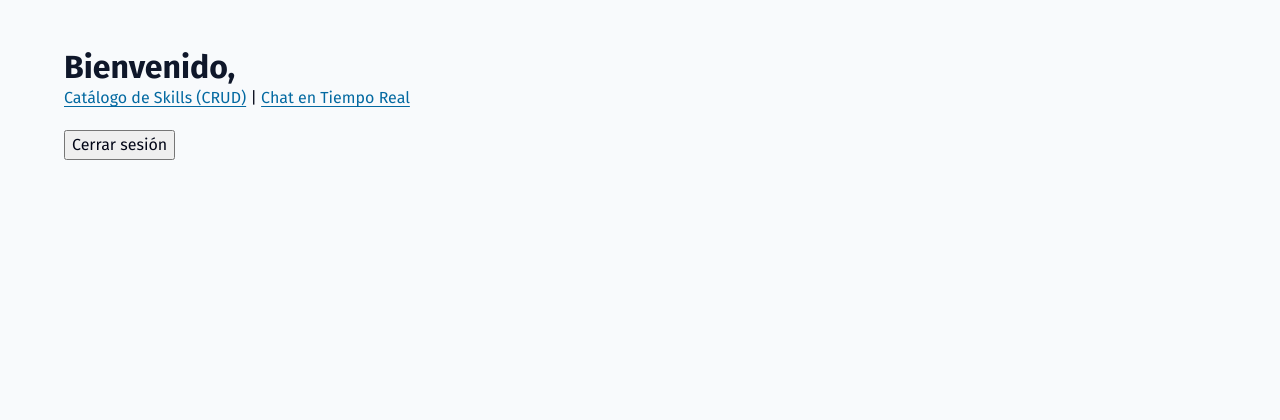
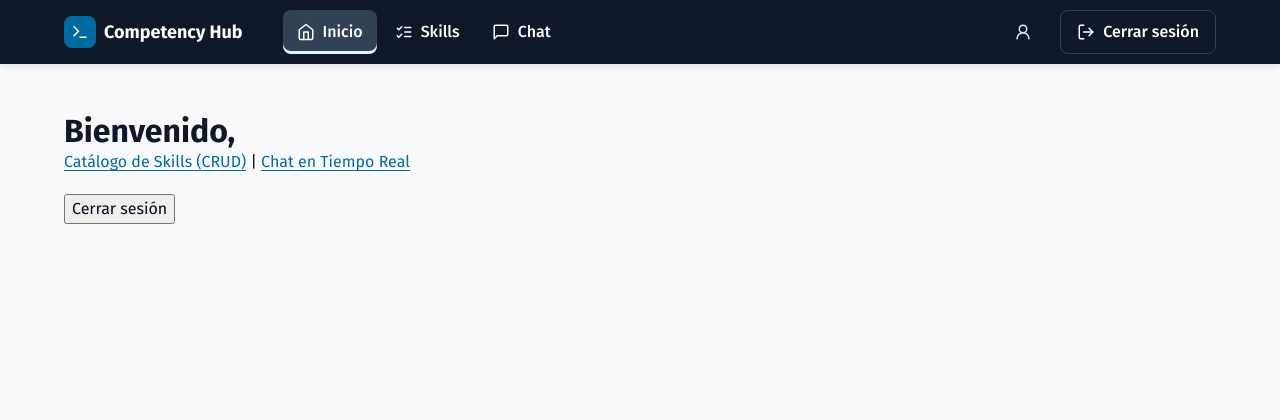
Before and after one commit to Jhairzp27/competency-hub, a Node server app: page /dashboard in a window 1280 px wide. Shown: the top 420 px of the page. Run offline with Node 20, Linux system fonts and the light colour scheme; the visitor is signed in with stand-in values (Sample User, id 1).

Commit message:
feat(ui): add responsive navbar with active link and logout
- partials/navbar.ejs, included automatically from head.ejs: links to
  Inicio, Skills and Chat plus user name and logout (POST + CSRF) when
  signed in; Iniciar sesion / Crear cuenta for guests.
- Active link highlighted with aria-current="page" using
  res.locals.currentPath, set in app.js.
- Mobile hamburger menu (public/js/nav.js): aria-expanded, closes on Esc
  (focus returns to the toggle), outside click or switching to desktop.
- partials/icon.ejs: reusable Lucide SVG icons, decorative by default
  (aria-hidden) or labelled with role="img".
- Navbar and icon styles; CSS section headers no longer numbered.

Co-Authored-By: Claude Opus 5.5 <noreply@anthropic.com>

```diff
--- a/src/app.js
+++ b/src/app.js
@@ -25,6 +25,7 @@ app.use(verifyCsrfToken);
 
 app.use((req, res, next) => {
   res.locals.currentUser = req.session.user || null;
+  res.locals.currentPath = req.path; // para marcar el enlace activo del navbar
   next();
 });
 
--- a/src/public/css/main.css
+++ b/src/public/css/main.css
@@ -5,7 +5,7 @@
    ========================================================================== */
 
 /* --------------------------------------------------------------------------
-   1. Tokens de diseño
+   Tokens de diseño
    -------------------------------------------------------------------------- */
 :root {
   /* Colores */
@@ -79,7 +79,7 @@
 }
 
 /* --------------------------------------------------------------------------
-   2. Reset ligero
+   Reset ligero
    -------------------------------------------------------------------------- */
 *,
 *::before,
@@ -112,7 +112,7 @@ select {
 }
 
 /* --------------------------------------------------------------------------
-   3. Base
+   Base
    -------------------------------------------------------------------------- */
 body {
   min-height: 100vh;
@@ -170,7 +170,7 @@ code,
 }
 
 /* --------------------------------------------------------------------------
-   4. Accesibilidad
+   Accesibilidad
    -------------------------------------------------------------------------- */
 
 /* Enlace «Saltar al contenido»: invisible hasta recibir el foco */
@@ -208,7 +208,7 @@ code,
 }
 
 /* --------------------------------------------------------------------------
-   5. Layout
+   Layout
    -------------------------------------------------------------------------- */
 .container {
   width: 100%;
@@ -266,7 +266,7 @@ code,
 }
 
 /* --------------------------------------------------------------------------
-   6. Botones
+   Botones
    -------------------------------------------------------------------------- */
 .btn {
   display: inline-flex;
@@ -375,7 +375,7 @@ code,
 }
 
 /* --------------------------------------------------------------------------
-   7. Formularios
+   Formularios
    -------------------------------------------------------------------------- */
 .form {
   display: flex;
@@ -473,7 +473,7 @@ select.form-control {
 }
 
 /* --------------------------------------------------------------------------
-   8. Tarjetas
+   Tarjetas
    -------------------------------------------------------------------------- */
 .card {
   background-color: var(--color-card);
@@ -518,7 +518,7 @@ select.form-control {
 }
 
 /* --------------------------------------------------------------------------
-   9. Pie de página
+   Pie de página
    -------------------------------------------------------------------------- */
 .site-footer {
   margin-top: auto;
@@ -537,7 +537,216 @@ select.form-control {
 }
 
 /* --------------------------------------------------------------------------
-   10. Utilidades
+   Iconos (Lucide, SVG en línea)
+   -------------------------------------------------------------------------- */
+.icon {
+  display: inline-block;
+  flex-shrink: 0;
+  vertical-align: middle;
+}
+
+/* --------------------------------------------------------------------------
+   Navbar
+   -------------------------------------------------------------------------- */
+.navbar {
+  position: sticky;
+  top: 0;
+  z-index: 100;
+  background-color: var(--color-primary);
+  color: var(--color-on-primary);
+  box-shadow: var(--shadow-md);
+}
+
+.navbar-inner {
+  position: relative;
+  display: flex;
+  align-items: center;
+  justify-content: space-between;
+  min-height: 64px;
+  gap: var(--space-md);
+}
+
+.navbar-brand {
+  display: inline-flex;
+  align-items: center;
+  gap: var(--space-sm);
+  min-height: var(--touch-target);
+  font-weight: 700;
+  font-size: var(--text-lg);
+  color: var(--color-on-primary);
+  text-decoration: none;
+}
+
+.navbar-brand:hover {
+  color: var(--color-on-primary);
+}
+
+.navbar-logo {
+  display: inline-grid;
+  place-items: center;
+  width: 32px;
+  height: 32px;
+  border-radius: var(--radius-md);
+  background-color: var(--color-accent);
+}
+
+.navbar-toggle {
+  display: inline-grid;
+  place-items: center;
+  width: var(--touch-target);
+  height: var(--touch-target);
+  border: 0;
+  border-radius: var(--radius-md);
+  background: transparent;
+  color: var(--color-on-primary);
+  cursor: pointer;
+  transition: background-color var(--duration-fast) ease;
+}
+
+.navbar-toggle:hover {
+  background-color: var(--color-secondary);
+}
+
+.navbar-toggle-close,
+.navbar-toggle[aria-expanded='true'] .navbar-toggle-open {
+  display: none;
+}
+
+.navbar-toggle[aria-expanded='true'] .navbar-toggle-close {
+  display: inline;
+}
+
+/* Móvil: panel desplegable bajo la barra */
+.navbar-menu {
+  display: none;
+  position: absolute;
+  top: 100%;
+  left: 0;
+  right: 0;
+  padding: var(--space-sm) var(--space-md) var(--space-md);
+  background-color: var(--color-primary);
+  border-top: 1px solid var(--color-secondary);
+  box-shadow: var(--shadow-lg);
+}
+
+.navbar-menu.is-open {
+  display: block;
+}
+
+.navbar-links {
+  list-style: none;
+  padding: 0;
+  display: flex;
+  flex-direction: column;
+  gap: var(--space-xs);
+}
+
+.navbar-link,
+.navbar-logout {
+  display: flex;
+  align-items: center;
+  gap: var(--space-sm);
+  min-height: var(--touch-target);
+  padding: var(--space-sm) var(--space-md);
+  border-radius: var(--radius-md);
+  color: var(--color-on-primary);
+  font-weight: 500;
+  text-decoration: none;
+  transition:
+    background-color var(--duration-fast) ease,
+    color var(--duration-fast) ease;
+}
+
+.navbar-link:hover,
+.navbar-logout:hover {
+  background-color: var(--color-secondary);
+  color: var(--color-on-primary);
+}
+
+.navbar-link.is-active {
+  background-color: var(--color-secondary);
+  box-shadow: inset 3px 0 0 var(--color-accent-soft);
+}
+
+.navbar-user {
+  display: flex;
+  flex-direction: column;
+  gap: var(--space-xs);
+  margin-top: var(--space-sm);
+  padding-top: var(--space-sm);
+  border-top: 1px solid var(--color-secondary);
+}
+
+.navbar-user-name {
+  display: flex;
+  align-items: center;
+  gap: var(--space-sm);
+  padding: var(--space-sm) var(--space-md);
+  font-size: var(--text-sm);
+  color: var(--color-muted);
+}
+
+.navbar-logout {
+  width: 100%;
+  border: 0;
+  background: transparent;
+  font-size: var(--text-base);
+  cursor: pointer;
+}
+
+/* Escritorio: menú horizontal siempre visible */
+@media (min-width: 768px) {
+  .navbar-toggle {
+    display: none;
+  }
+
+  .navbar-menu,
+  .navbar-menu.is-open {
+    position: static;
+    display: flex;
+    align-items: center;
+    flex: 1;
+    justify-content: space-between;
+    gap: var(--space-md);
+    padding: 0;
+    border: 0;
+    box-shadow: none;
+    background: transparent;
+  }
+
+  .navbar-links {
+    flex-direction: row;
+    margin-left: var(--space-lg);
+  }
+
+  .navbar-link {
+    padding: var(--space-sm) 0.875rem;
+  }
+
+  .navbar-link.is-active {
+    box-shadow: inset 0 -3px 0 var(--color-accent-soft);
+  }
+
+  .navbar-user {
+    flex-direction: row;
+    align-items: center;
+    margin: 0;
+    padding: 0;
+    border: 0;
+  }
+
+  .navbar-user-name {
+    padding-block: 0;
+  }
+
+  .navbar-logout {
+    width: auto;
+    border: 1px solid var(--color-secondary);
+  }
+}
+
+/* --------------------------------------------------------------------------
+   Utilidades
    -------------------------------------------------------------------------- */
 .text-muted { color: var(--color-muted-foreground); }
 .text-sm { font-size: var(--text-sm); }
@@ -546,7 +755,7 @@ select.form-control {
 .mt-lg { margin-top: var(--space-lg); }
 
 /* --------------------------------------------------------------------------
-   11. Responsive (mobile-first)
+   Responsive (mobile-first)
    -------------------------------------------------------------------------- */
 @media (min-width: 640px) {
   .grid-2 { grid-template-columns: repeat(2, 1fr); }
@@ -563,7 +772,7 @@ select.form-control {
 }
 
 /* --------------------------------------------------------------------------
-   12. Movimiento reducido
+   Movimiento reducido
    -------------------------------------------------------------------------- */
 @media (prefers-reduced-motion: reduce) {
   *,
--- /dev/null
+++ b/src/public/js/nav.js
@@ -0,0 +1,45 @@
+/**
+ * Menú de navegación responsive (móvil: botón hamburguesa).
+ * - Alterna el panel y actualiza aria-expanded.
+ * - Se cierra con Esc (devolviendo el foco al botón), al hacer clic fuera
+ *   o al pasar a escritorio.
+ */
+(function () {
+  'use strict';
+
+  const toggle = document.querySelector('[data-nav-toggle]');
+  const menu = document.querySelector('[data-nav-menu]');
+  if (!toggle || !menu) return;
+
+  const desktop = window.matchMedia('(min-width: 768px)');
+
+  function setOpen(open) {
+    toggle.setAttribute('aria-expanded', String(open));
+    menu.classList.toggle('is-open', open);
+  }
+
+  function isOpen() {
+    return toggle.getAttribute('aria-expanded') === 'true';
+  }
+
+  toggle.addEventListener('click', function () {
+    setOpen(!isOpen());
+  });
+
+  document.addEventListener('keydown', function (event) {
+    if (event.key === 'Escape' && isOpen()) {
+      setOpen(false);
+      toggle.focus();
+    }
+  });
+
+  document.addEventListener('click', function (event) {
+    if (isOpen() && !menu.contains(event.target) && !toggle.contains(event.target)) {
+      setOpen(false);
+    }
+  });
+
+  desktop.addEventListener('change', function (event) {
+    if (event.matches) setOpen(false);
+  });
+})();
--- a/src/views/partials/footer.ejs
+++ b/src/views/partials/footer.ejs
@@ -11,6 +11,7 @@
     </div>
   </footer>
 
+  <script src="/js/nav.js" defer></script>
   <% (locals.scripts || []).forEach((src) => { %>
   <script src="<%= src %>" defer></script>
   <% }) %>
--- a/src/views/partials/head.ejs
+++ b/src/views/partials/head.ejs
@@ -24,3 +24,4 @@
 </head>
 <body<% if (locals.bodyClass) { %> class="<%= locals.bodyClass %>"<% } %>>
   <a class="skip-link" href="#main">Saltar al contenido</a>
+  <%- include('navbar') %>
--- /dev/null
+++ b/src/views/partials/icon.ejs
@@ -0,0 +1,41 @@
+<%#
+  Partial: icono SVG del set Lucide (https://lucide.dev, licencia ISC).
+  Uso (desde una vista): include('../partials/icon', { name: 'trash', label: 'Eliminar' })
+  Variables:
+    - name:  nombre del icono (ver lista abajo)
+    - size:  tamaño en px (por defecto 20)
+    - label: texto accesible. Si se omite, el icono es decorativo (aria-hidden).
+    - className: clase CSS adicional
+%>
+<%
+  const ICONS = {
+    terminal: '<polyline points="4 17 10 11 4 5"/><line x1="12" x2="20" y1="19" y2="19"/>',
+    home: '<path d="m3 9 9-7 9 7v11a2 2 0 0 1-2 2H5a2 2 0 0 1-2-2z"/><polyline points="9 22 9 12 15 12 15 22"/>',
+    'list-checks': '<path d="m3 17 2 2 4-4"/><path d="m3 7 2 2 4-4"/><path d="M13 6h8"/><path d="M13 12h8"/><path d="M13 18h8"/>',
+    message: '<path d="M21 15a2 2 0 0 1-2 2H7l-4 4V5a2 2 0 0 1 2-2h14a2 2 0 0 1 2 2z"/>',
+    'log-out': '<path d="M9 21H5a2 2 0 0 1-2-2V5a2 2 0 0 1 2-2h4"/><polyline points="16 17 21 12 16 7"/><line x1="21" x2="9" y1="12" y2="12"/>',
+    'log-in': '<path d="M15 3h4a2 2 0 0 1 2 2v14a2 2 0 0 1-2 2h-4"/><polyline points="10 17 15 12 10 7"/><line x1="15" x2="3" y1="12" y2="12"/>',
+    'user-plus': '<path d="M16 21v-2a4 4 0 0 0-4-4H6a4 4 0 0 0-4 4v2"/><circle cx="9" cy="7" r="4"/><line x1="19" x2="19" y1="8" y2="14"/><line x1="22" x2="16" y1="11" y2="11"/>',
+    user: '<circle cx="12" cy="8" r="5"/><path d="M20 21a8 8 0 0 0-16 0"/>',
+    menu: '<line x1="4" x2="20" y1="12" y2="12"/><line x1="4" x2="20" y1="6" y2="6"/><line x1="4" x2="20" y1="18" y2="18"/>',
+    x: '<path d="M18 6 6 18"/><path d="m6 6 12 12"/>',
+    'check-circle': '<path d="M22 11.08V12a10 10 0 1 1-5.93-9.14"/><path d="m9 11 3 3L22 4"/>',
+    'alert-circle': '<circle cx="12" cy="12" r="10"/><line x1="12" x2="12" y1="8" y2="12"/><line x1="12" x2="12.01" y1="16" y2="16"/>',
+    'alert-triangle': '<path d="m21.73 18-8-14a2 2 0 0 0-3.48 0l-8 14A2 2 0 0 0 4 21h16a2 2 0 0 0 1.73-3"/><path d="M12 9v4"/><path d="M12 17h.01"/>',
+    info: '<circle cx="12" cy="12" r="10"/><path d="M12 16v-4"/><path d="M12 8h.01"/>',
+    search: '<circle cx="11" cy="11" r="8"/><path d="m21 21-4.3-4.3"/>',
+    plus: '<path d="M5 12h14"/><path d="M12 5v14"/>',
+    pencil: '<path d="M17 3a2.85 2.83 0 1 1 4 4L7.5 20.5 2 22l1.5-5.5Z"/><path d="m15 5 4 4"/>',
+    trash: '<path d="M3 6h18"/><path d="M19 6v14c0 1-1 2-2 2H7c-1 0-2-1-2-2V6"/><path d="M8 6V4c0-1 1-2 2-2h4c1 0 2 1 2 2v2"/><line x1="10" x2="10" y1="11" y2="17"/><line x1="14" x2="14" y1="11" y2="17"/>',
+    eye: '<path d="M2 12s3-7 10-7 10 7 10 7-3 7-10 7-10-7-10-7Z"/><circle cx="12" cy="12" r="3"/>',
+    'chevron-left': '<path d="m15 18-6-6 6-6"/>',
+    'chevron-right': '<path d="m9 18 6-6-6-6"/>',
+    send: '<path d="m22 2-7 20-4-9-9-4Z"/><path d="M22 2 11 13"/>',
+    bell: '<path d="M6 8a6 6 0 0 1 12 0c0 7 3 9 3 9H3s3-2 3-9"/><path d="M10.3 21a1.94 1.94 0 0 0 3.4 0"/>',
+    users: '<path d="M16 21v-2a4 4 0 0 0-4-4H6a4 4 0 0 0-4 4v2"/><circle cx="9" cy="7" r="4"/><path d="M22 21v-2a4 4 0 0 0-3-3.87"/><path d="M16 3.13a4 4 0 0 1 0 7.75"/>',
+    'arrow-left': '<path d="m12 19-7-7 7-7"/><path d="M19 12H5"/>',
+  };
+  const svgSize = locals.size || 20;
+  const svgBody = ICONS[locals.name] || ICONS['alert-circle'];
+%>
+<svg class="icon<%= locals.className ? ' ' + locals.className : '' %>" xmlns="http://www.w3.org/2000/svg" width="<%= svgSize %>" height="<%= svgSize %>" viewBox="0 0 24 24" fill="none" stroke="currentColor" stroke-width="2" stroke-linecap="round" stroke-linejoin="round" <% if (locals.label) { %>role="img" aria-label="<%= locals.label %>"<% } else { %>aria-hidden="true" focusable="false"<% } %>><%- svgBody %></svg>
--- /dev/null
+++ b/src/views/partials/navbar.ejs
@@ -0,0 +1,63 @@
+<%#
+  Partial: barra de navegación principal. Se incluye automáticamente desde head.ejs.
+  - Con sesión: Inicio, Skills, Chat, nombre del usuario y «Cerrar sesión».
+  - Sin sesión: Iniciar sesión y Crear cuenta.
+  El enlace activo se calcula con res.locals.currentPath (definido en app.js).
+%>
+<%
+  const path = locals.currentPath || '';
+  const isActive = (prefix) => path === prefix || path.startsWith(prefix + '/');
+  const userLinks = [
+    { href: '/dashboard', label: 'Inicio', icon: 'home' },
+    { href: '/skills', label: 'Skills', icon: 'list-checks' },
+    { href: '/chat', label: 'Chat', icon: 'message' },
+  ];
+  const guestLinks = [
+    { href: '/auth/login', label: 'Iniciar sesión', icon: 'log-in' },
+    { href: '/auth/register', label: 'Crear cuenta', icon: 'user-plus' },
+  ];
+  const links = locals.currentUser ? userLinks : guestLinks;
+%>
+<header class="navbar">
+  <nav class="container navbar-inner" aria-label="Navegación principal">
+    <a class="navbar-brand" href="<%= locals.currentUser ? '/dashboard' : '/auth/login' %>">
+      <span class="navbar-logo"><%- include('icon', { name: 'terminal', size: 18, label: null }) %></span>
+      <span>Competency Hub</span>
+    </a>
+
+    <button class="navbar-toggle" type="button" aria-expanded="false" aria-controls="navbar-menu" data-nav-toggle>
+      <span class="navbar-toggle-open"><%- include('icon', { name: 'menu', size: 24, label: null }) %></span>
+      <span class="navbar-toggle-close"><%- include('icon', { name: 'x', size: 24, label: null }) %></span>
+      <span class="sr-only">Abrir o cerrar el menú</span>
+    </button>
+
+    <div class="navbar-menu" id="navbar-menu" data-nav-menu>
+      <ul class="navbar-links">
+        <% links.forEach((link) => { %>
+          <li>
+            <a class="navbar-link<%= isActive(link.href) ? ' is-active' : '' %>" href="<%= link.href %>"<% if (isActive(link.href)) { %> aria-current="page"<% } %>>
+              <%- include('icon', { name: link.icon, size: 18, label: null }) %>
+              <span><%= link.label %></span>
+            </a>
+          </li>
+        <% }) %>
+      </ul>
+
+      <% if (locals.currentUser) { %>
+        <div class="navbar-user">
+          <span class="navbar-user-name">
+            <%- include('icon', { name: 'user', size: 18, label: null }) %>
+            <span><%= currentUser.name %></span>
+          </span>
+          <form action="/auth/logout" method="POST">
+            <input type="hidden" name="_csrf" value="<%= csrfToken %>">
+            <button class="navbar-logout" type="submit">
+              <%- include('icon', { name: 'log-out', size: 18, label: null }) %>
+              <span>Cerrar sesión</span>
+            </button>
+          </form>
+        </div>
+      <% } %>
+    </div>
+  </nav>
+</header>
```
